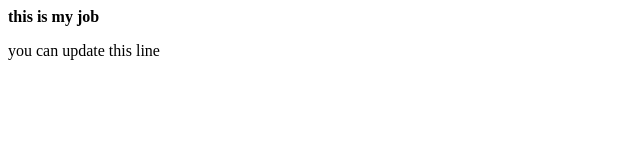
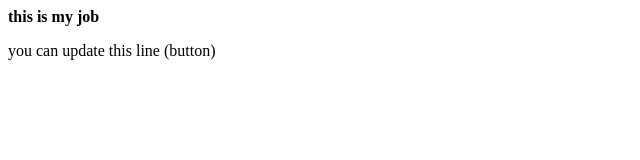
Before and after one commit to luffynaruto0987/local_repo, a plain HTML site: page index.html in a window 1280 px wide. Shown: the full height of the page, 0-640 px from the left. Drawn offline with Linux system fonts and the light colour scheme.

```diff
--- a/index.html
+++ b/index.html
@@ -1,4 +1,4 @@
 <b>this is my job</b>
 <p>
-    you can update this line
+    you can update this line (button)
 </p>
```
